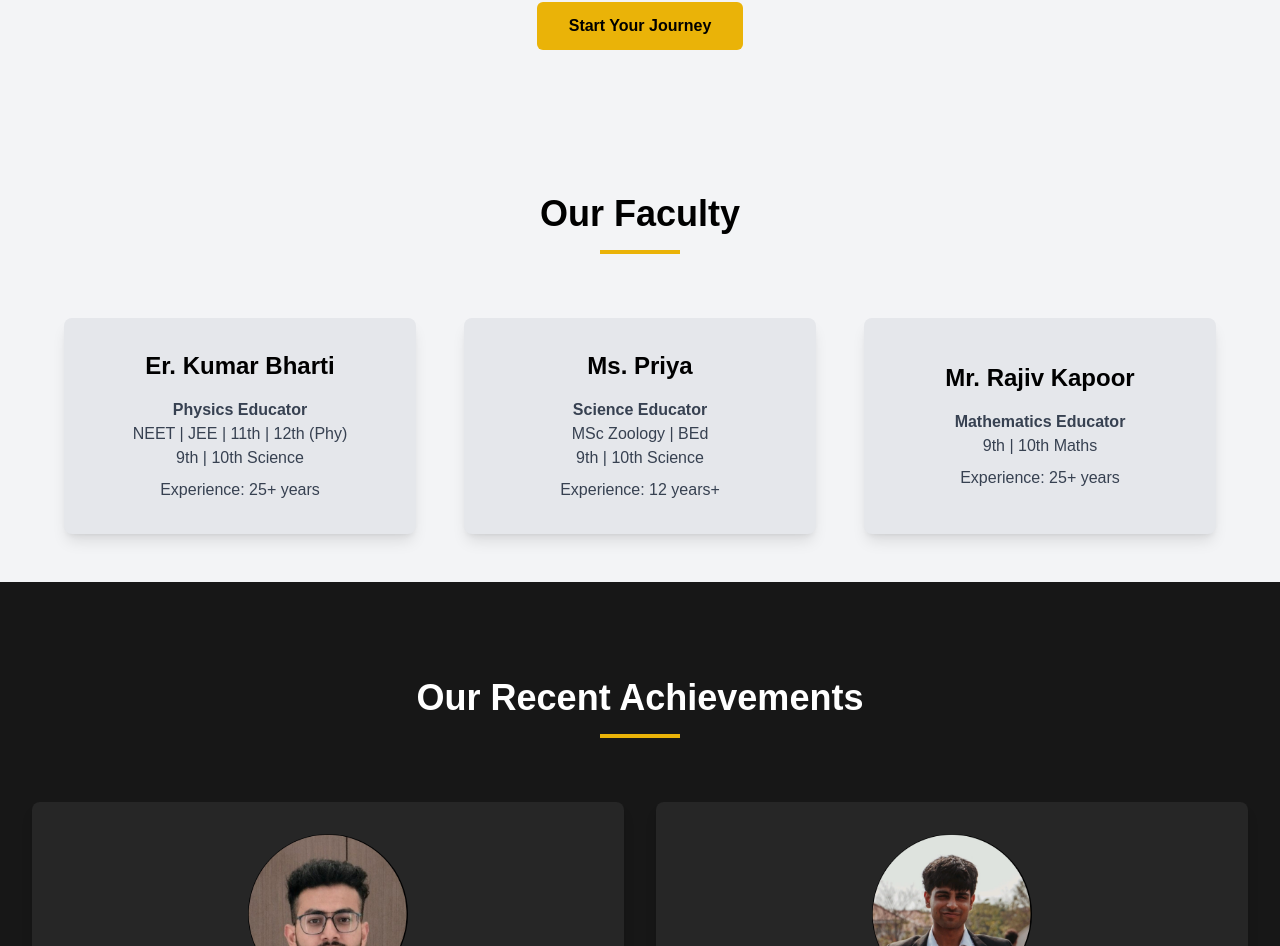
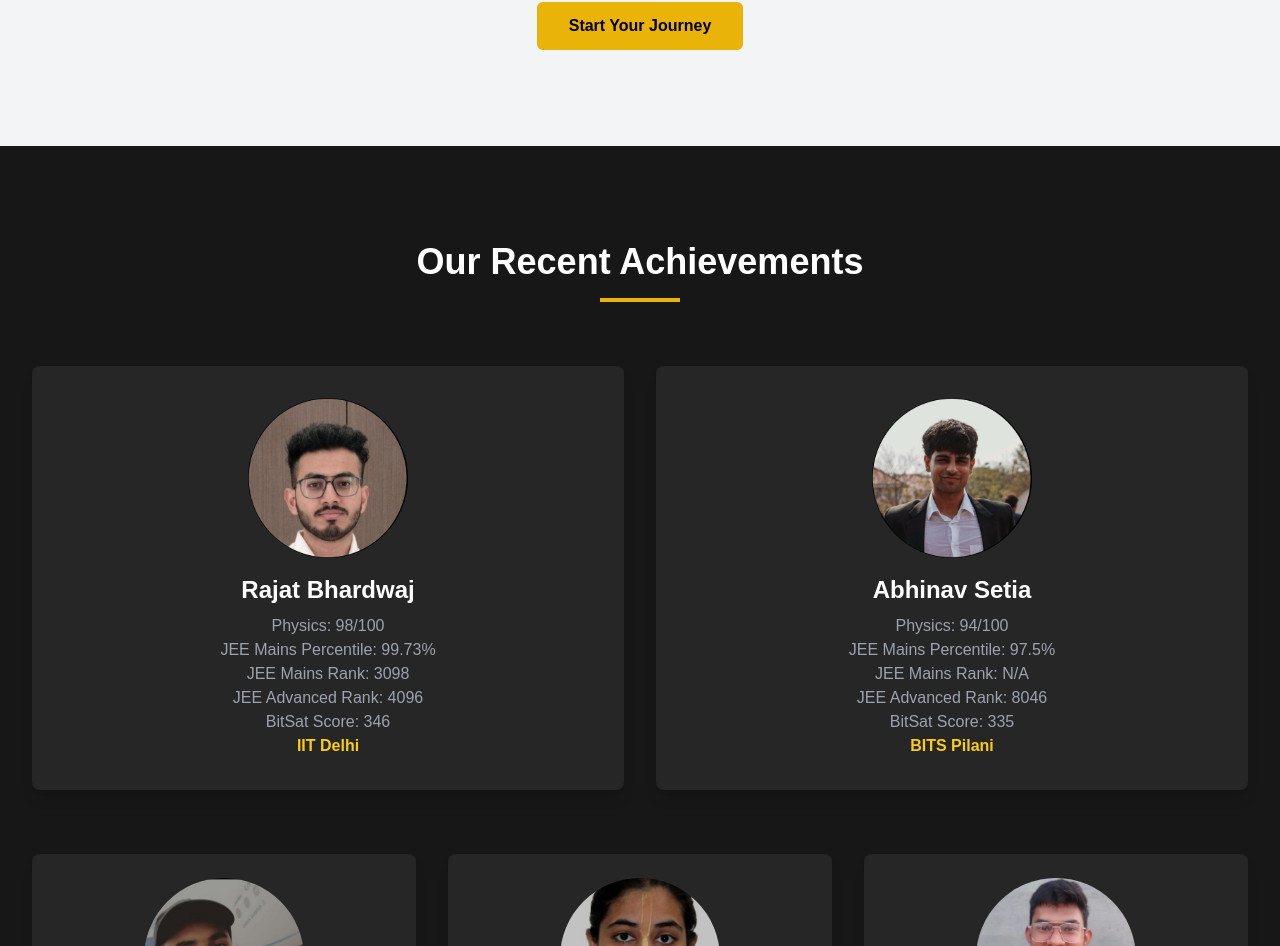
Before and after one commit to rajatbhardwaj1/CoachingPlatformWebsite, a Next.js app in the folder frontend/: page / in a window 1280 px wide. Shown: the part 2072-3018 px from the top of the page. Built offline with nearby package versions, Linux system fonts and the light colour scheme.

Commit message:
faculty removed

```diff
--- a/frontend/src/app/page.js
+++ b/frontend/src/app/page.js
@@ -14,7 +14,7 @@ export default function Home() {
       <TransformSection />
       <AboutPhysics/>
       <AboutSection />
-      <FacultySection/>
+      {/* <FacultySection/> */}
       <AchievementsSection />
       <FeaturesSection/>
       <ContactSection/>
```
